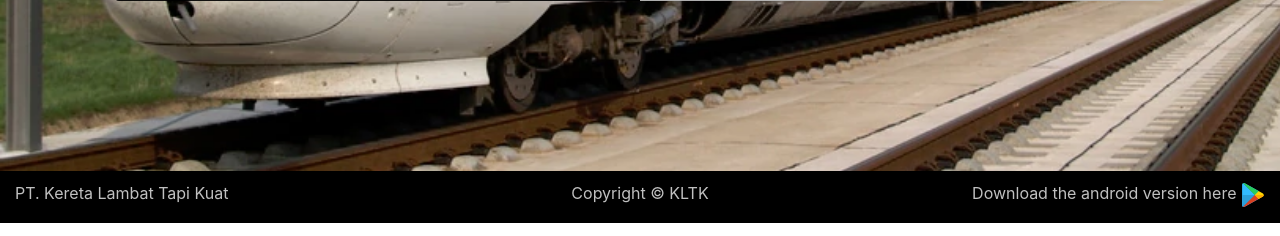
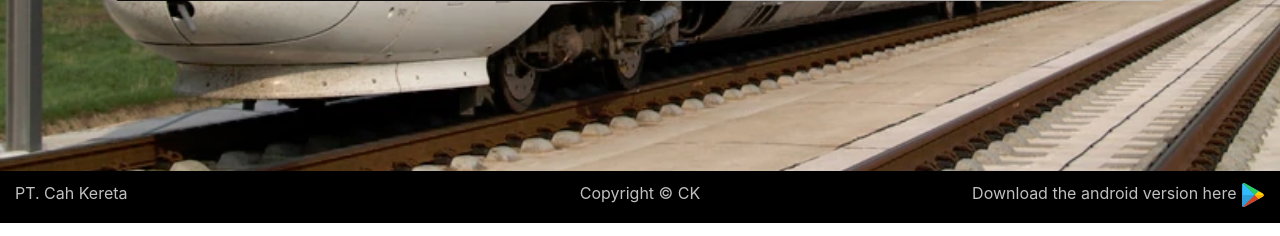
Before and after one commit to panjibagaskara/IMPAL-KERETA, a PHP site: page /register.php in a window 1280 px wide. Shown: the part 564-800 px from the top of the page. Run offline with PHP 8.4, Linux system fonts and the light colour scheme.

Commit message:
ganti nama PT

```diff
--- a/mockupimpal/register.php
+++ b/mockupimpal/register.php
@@ -53,10 +53,10 @@
 			<div class="container-fluid">
 				<div class="row" style="color: #C0C0C0;">
 					<div class="col-md-4">
-						<p style="text-align: left;margin-top: 10px;">PT. Kereta Lambat Tapi Kuat</p>
+						<p style="text-align: left;margin-top: 10px;">PT. Cah Kereta</p>
 					</div>
 					<div class="col-md-4">
-						<p style="text-align: center;margin-top: 10px;margin-top: 10px;">Copyright © KLTK</p>
+						<p style="text-align: center;margin-top: 10px;margin-top: 10px;">Copyright © CK</p>
 					</div>
 					<div class="col-md-4">
 						<p style="text-align: right;margin-top: 10px;">Download the android version here <a href="#"><img src="img/playstore.png"></a></p>
```
